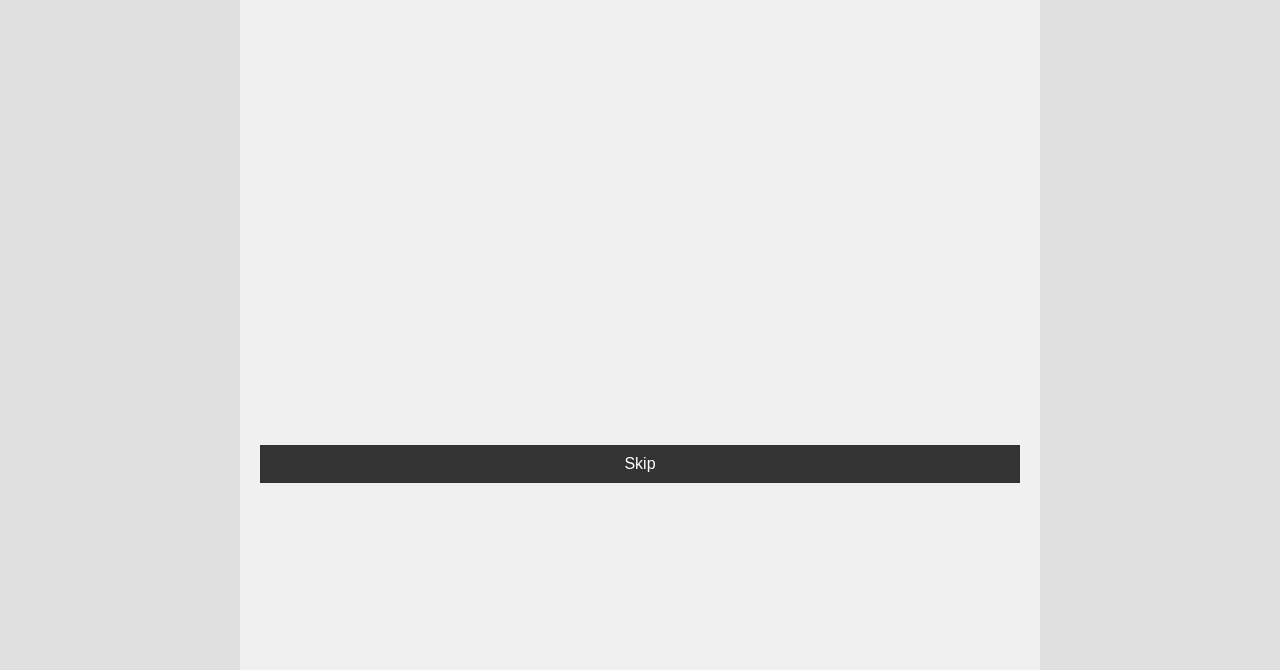
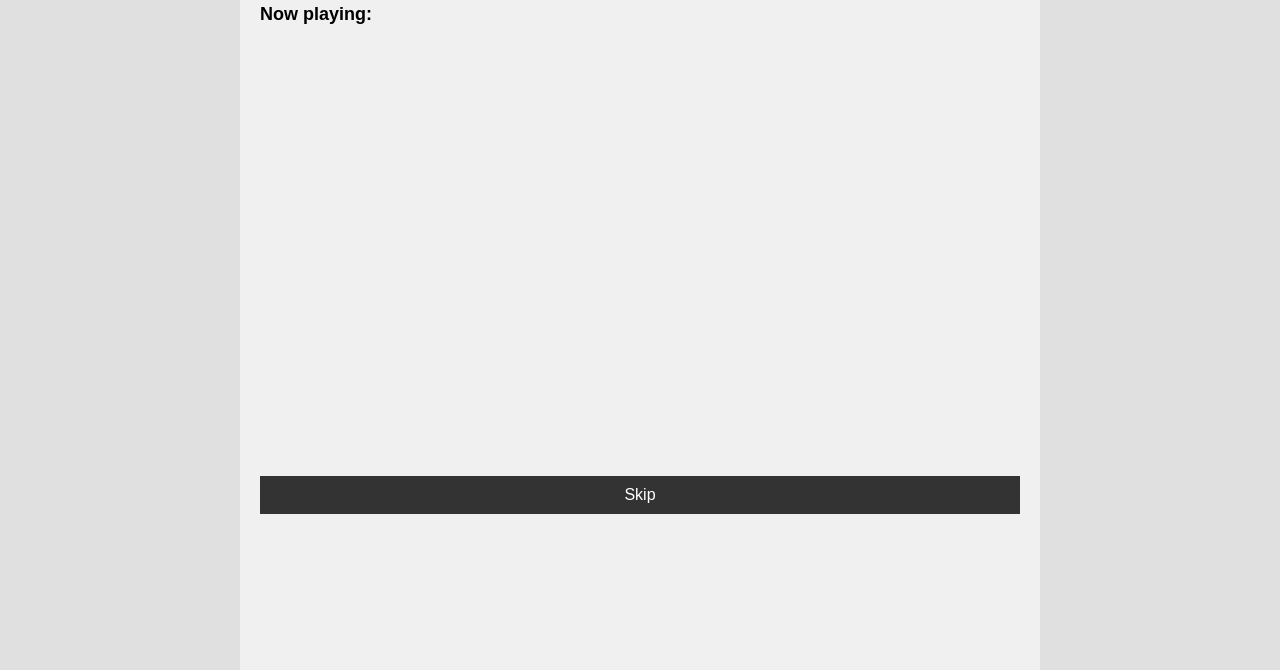
Before and after one commit to Mivocre/VtuberShuffle, a website: page index.html in a window 1280 px wide. Shown: the part 130-800 px from the top of the page. Drawn offline with Linux system fonts and the light colour scheme; no server answers.

Commit message:
Add 'Now playing' display above the video player

```diff
--- a/index.html
+++ b/index.html
@@ -15,6 +15,7 @@
         <div class="main-content">
             <h1>Welcome to Vtuber Shuffle</h1>
             <p>this is a simple webpage designed to help you find your next favorite vtuber song</p>
+            <p id="now-playing">Now playing: </p>
             <iframe id="videoEmbed" title="YouTube video player" frameborder="0" allow="accelerometer; autoplay; clipboard-write; encrypted-media; gyroscope; picture-in-picture; web-share" allowfullscreen></iframe>
             <button id="skip-button">Skip</button>
         </div>
--- a/script.js
+++ b/script.js
@@ -14,6 +14,11 @@ function updateEmbed(song) {
     if (videoId) {
         document.getElementById('videoEmbed').src = `https://www.youtube.com/embed/${videoId}`;
     }
+    updateNowPlaying(song);
+}
+
+function updateNowPlaying(song) {
+    document.getElementById('now-playing').textContent = `Now playing: ${song.title}`;
 }
 
 function addToHistory(song) {
--- a/style.css
+++ b/style.css
@@ -74,3 +74,9 @@ iframe {
 #history-list li:hover {
     color: #0056b3;
 }
+
+#now-playing {
+    font-weight: bold;
+    font-size: 18px;
+    margin: 10px 0;
+}
```
Also changed, not shown: 1 other file.
